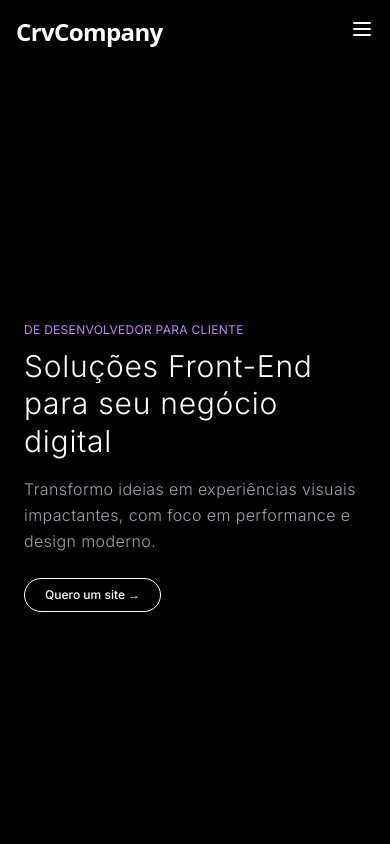
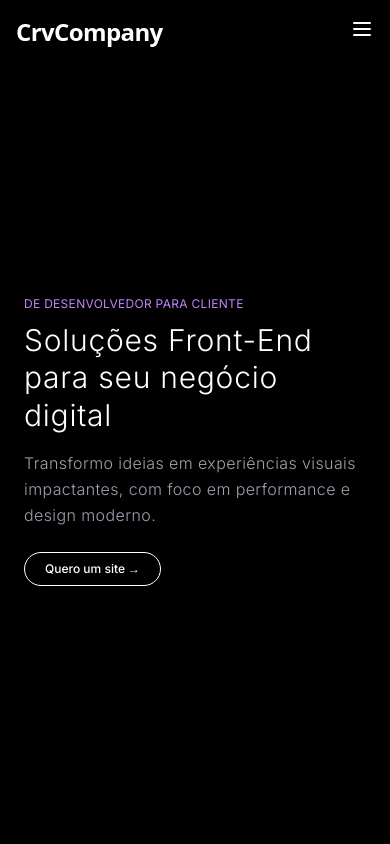
Before and after one commit to C1gan0/luna-33, a Next.js app: page / in a window 390 px wide. Shown: the top 844 px of the page. Built offline with nearby package versions, Linux system fonts and the light colour scheme.

Commit message:
subindo texto para ajustar mobile-first

```diff
--- a/src/components/Home.tsx
+++ b/src/components/Home.tsx
@@ -100,7 +100,7 @@ export default function Home() {
       </div>
 
       {/* Conteúdo principal */}
-      <div className="relative z-10 max-w-4xl text-left mt-1 md:mt-12">
+      <div className="relative z-10 max-w-4xl text-left -mt-12 md:mt-12">
         <span className="text-xs md:text-sm text-purple-400 tracking-wide uppercase">
           De desenvolvedor para cliente
         </span>
```
